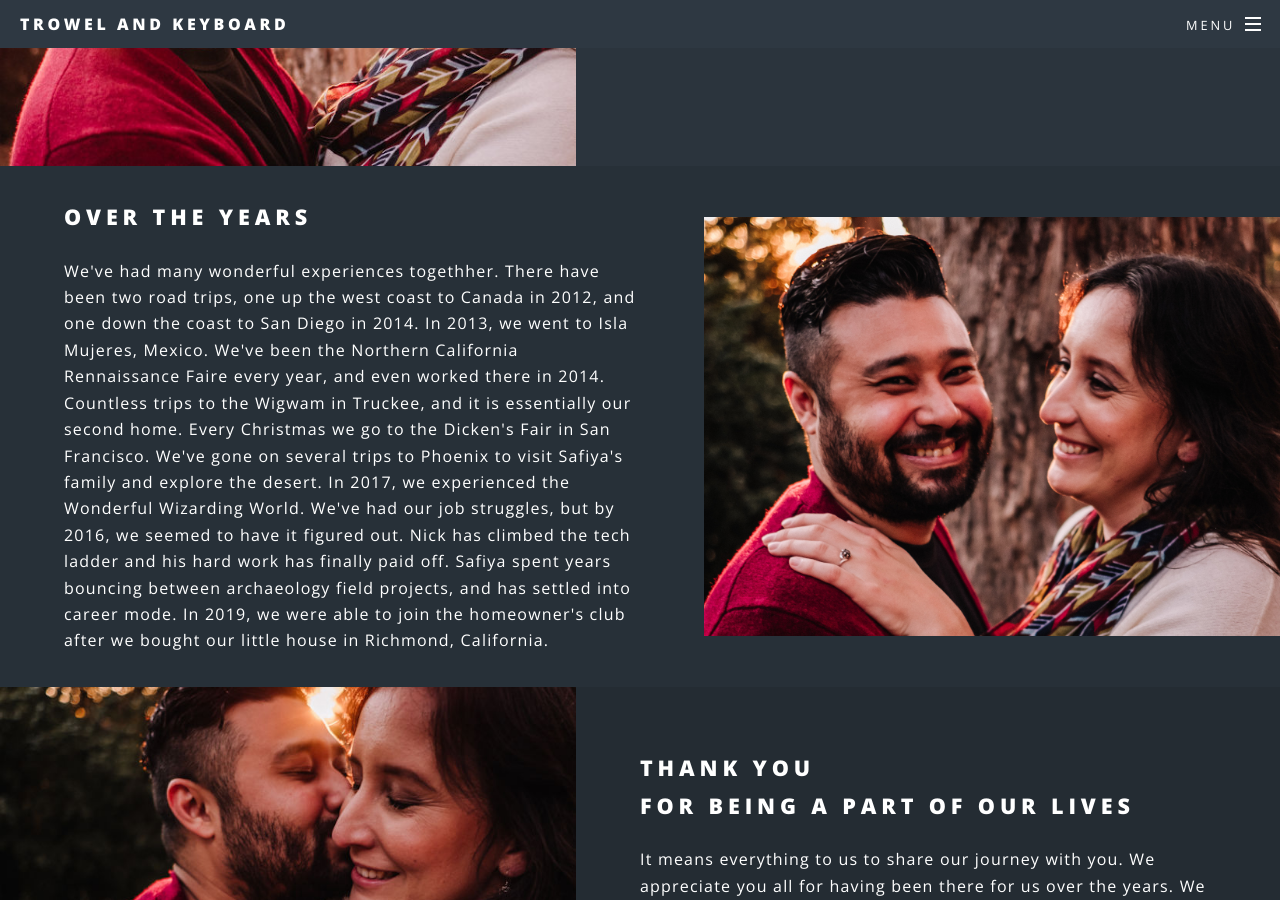
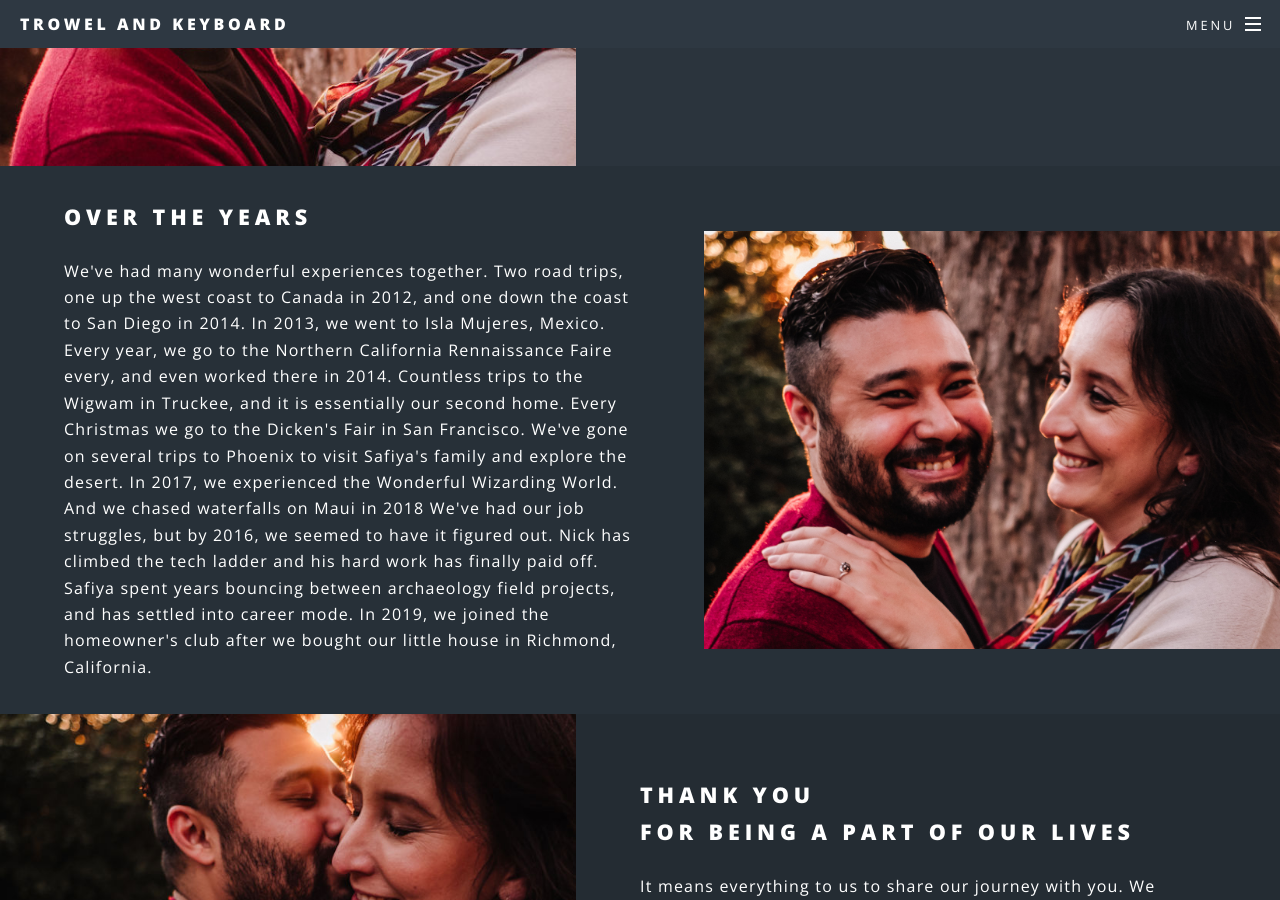
Before and after one commit to trowelandkeyboard/trowelandkeyboard.github.io, a Jekyll site: the page built from index.html, in a window 1280 px wide and 900 px high, scrolled down 1764 px. Built offline with Jekyll 4.4.1, drawn with Linux system fonts in a browser that asks for light colours.

Commit message:
edit text

```diff
--- a/index.html
+++ b/index.html
@@ -44,12 +44,12 @@ layout: landing
 							<div class="image"><img src="images/pic02.jpg" alt="" /></div><div class="content">
 								<h2>Over the Years<br />
 								</h2>
-								<p>We've had many wonderful experiences togethher. There have been two road trips, one up the west coast to Canada in 2012, and one down the coast to San Diego in 2014.
-								In 2013, we went to Isla Mujeres, Mexico. We've been the Northern California Rennaissance Faire every year, and even worked there in 2014.
+								<p>We've had many wonderful experiences together. Two road trips, one up the west coast to Canada in 2012, and one down the coast to San Diego in 2014.
+								In 2013, we went to Isla Mujeres, Mexico. Every year, we go to the Northern California Rennaissance Faire every, and even worked there in 2014.
 								Countless trips to the Wigwam in Truckee, and it is essentially our second home. Every Christmas we go to the Dicken's Fair in San Francisco.
-								We've gone on several trips to Phoenix to visit Safiya's family and explore the desert. In 2017, we experienced the Wonderful Wizarding World. We've had our job struggles, but by 2016, we seemed to have it figured out.
-								Nick has climbed the tech ladder and his hard work has finally paid off. Safiya spent years bouncing between archaeology field projects, and has settled into career mode.
-								In 2019, we were able to join the homeowner's club after we bought our little house in Richmond, California.</p>
+								We've gone on several trips to Phoenix to visit Safiya's family and explore the desert. In 2017, we experienced the Wonderful Wizarding World. And we chased waterfalls on Maui in 2018
+								We've had our job struggles, but by 2016, we seemed to have it figured out. Nick has climbed the tech ladder and his hard work has finally paid off. Safiya spent years bouncing between archaeology field projects, and has settled into career mode.
+								In 2019, we joined the homeowner's club after we bought our little house in Richmond, California.</p>
 							</div>
 						</section>
 						<section class="spotlight">
```
